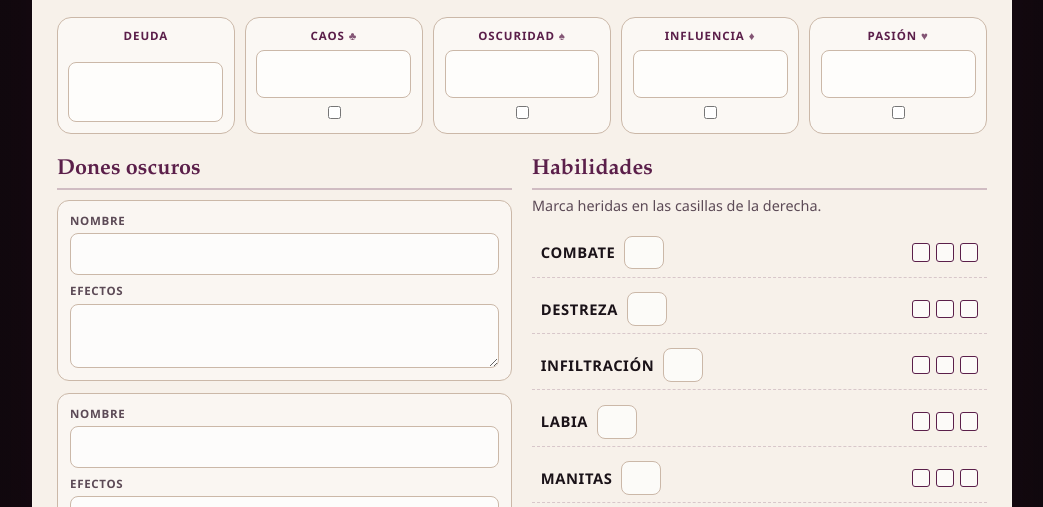
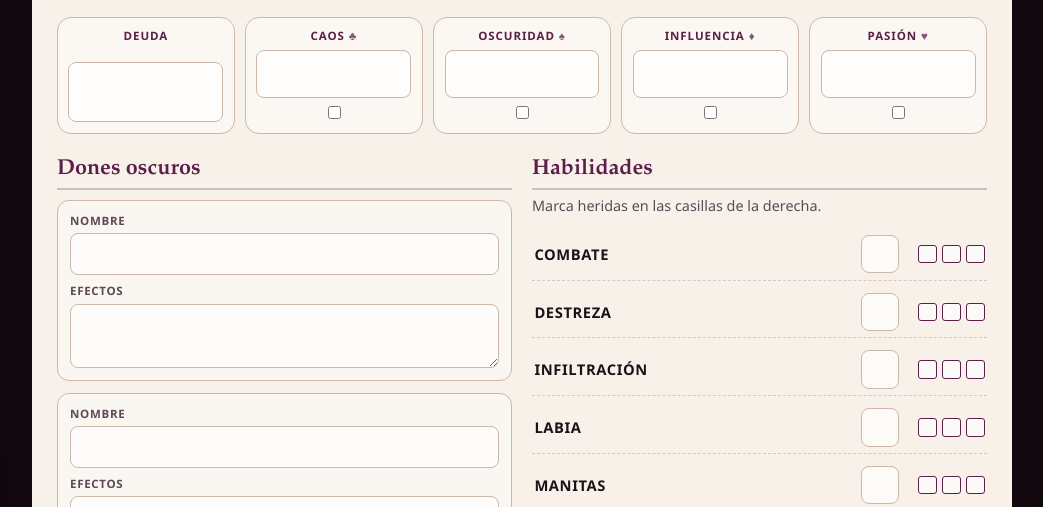
Before and after one commit to Teo-Lopez/pecados-del-padre-fillable-sheet, a plain HTML site: page index.html in a window 1280 px wide. Shown: the part 255-762 px from the top of the page, without its empty margins (118-1161 px from the left). Drawn offline with Linux system fonts and the light colour scheme.

Commit message:
style fix

```diff
--- a/app.js
+++ b/app.js
@@ -26,15 +26,16 @@ function buildSkills() {
     const row = document.createElement("div");
     row.className = "skill";
 
-    const name = document.createElement("div");
+    const name = document.createElement("span");
     name.className = "skill-name";
-    name.innerHTML = `<span>${skill.label}</span>`;
+    name.textContent = skill.label;
+
     const value = document.createElement("input");
     value.type = "text";
+    value.className = "skill-value";
     value.name = skill.valueName;
     value.inputMode = "numeric";
     value.setAttribute("aria-label", `Valor de ${skill.label}`);
-    name.appendChild(value);
 
     const wounds = document.createElement("div");
     wounds.className = "wounds";
@@ -51,7 +52,7 @@ function buildSkills() {
       wounds.appendChild(label);
     }
 
-    row.append(name, wounds);
+    row.append(name, value, wounds);
     frag.appendChild(row);
   }
   skillsEl.appendChild(frag);
--- a/styles.css
+++ b/styles.css
@@ -195,38 +195,43 @@ textarea:focus {
 
 .skills {
   display: grid;
-  gap: 0.45rem;
+  gap: 0.35rem;
 }
 
 .skill {
   display: grid;
-  grid-template-columns: 1fr auto;
-  gap: 0.75rem;
+  grid-template-columns: minmax(0, 1fr) 2.4rem 4.6rem;
+  column-gap: 0.75rem;
   align-items: center;
-  padding: 0.45rem 0.55rem;
+  padding: 0.4rem 0.15rem;
   border-bottom: 1px dashed rgba(91, 31, 74, 0.2);
 }
 
 .skill-name {
-  display: flex;
-  align-items: center;
-  gap: 0.55rem;
   font-weight: 700;
   letter-spacing: 0.04em;
   text-transform: uppercase;
   font-size: 0.92rem;
+  min-width: 0;
 }
 
-.skill-name input[type="text"] {
-  width: 2.5rem;
+.skill-value {
+  width: 2.4rem;
+  height: 2.4rem;
   text-align: center;
-  padding: 0.35rem;
+  padding: 0;
   font-weight: 700;
+  font-size: 1.05rem;
+  border: 1.5px solid var(--accent);
+  border-radius: 6px;
+  background: rgba(255, 255, 255, 0.75);
 }
 
 .wounds {
-  display: flex;
+  display: grid;
+  grid-template-columns: repeat(3, 1.15rem);
   gap: 0.35rem;
+  justify-content: end;
 }
 
 .wounds label {
```
